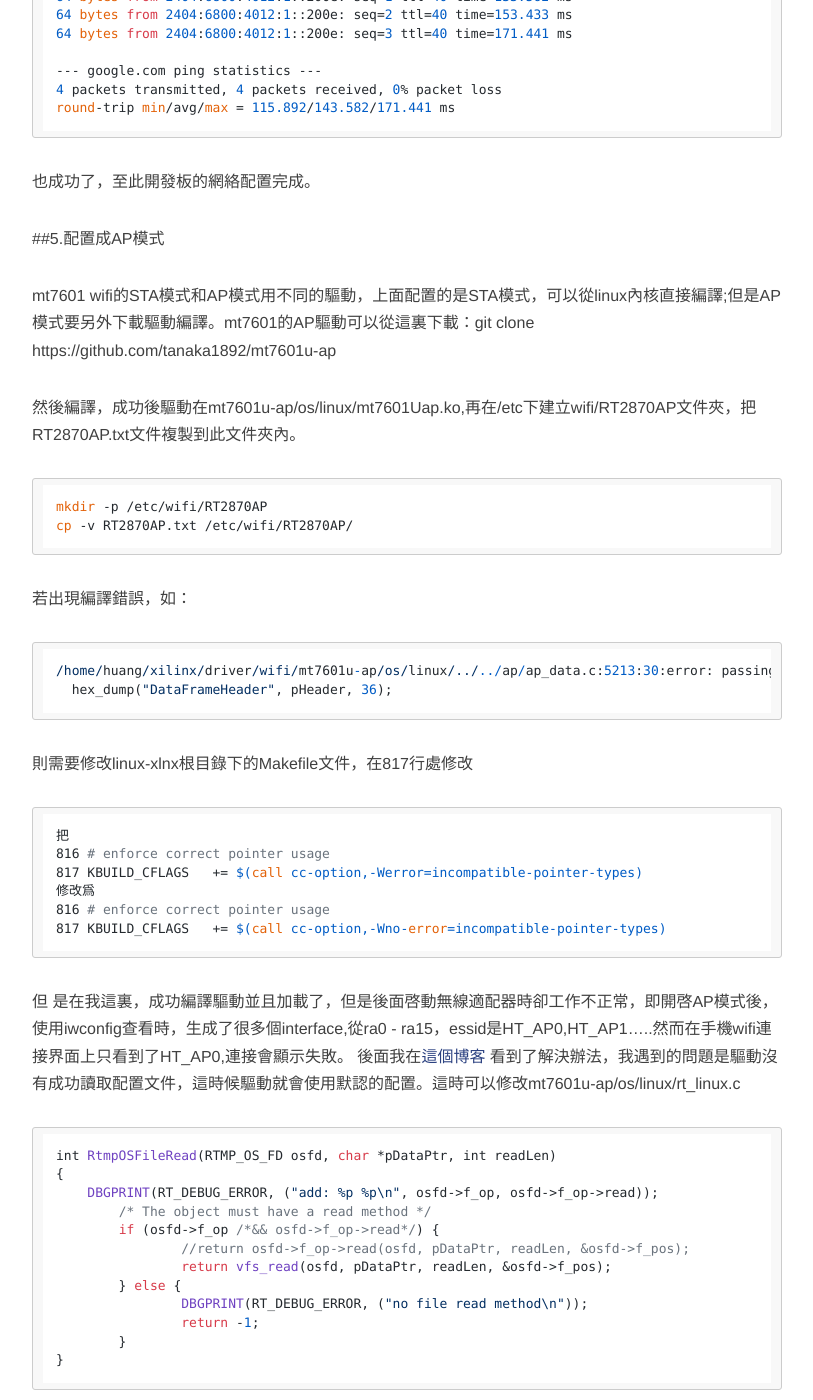
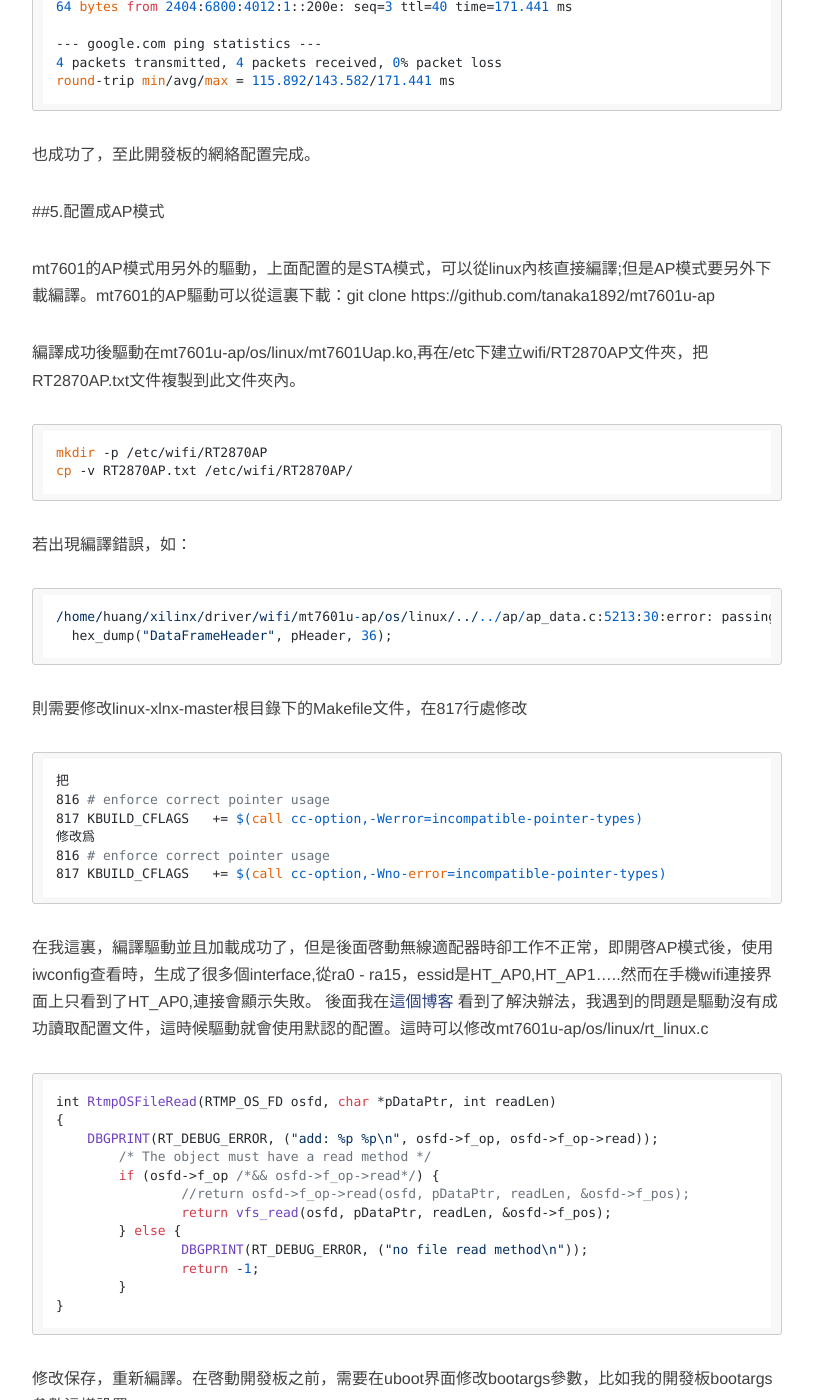
Before and after one commit to huangwenshan1999/huangwenshan1999.github.io, a Jekyll site: the page built from _posts/2018-04-20-mt7601u驅動移植.md, in a window 1280 px wide and 1400 px high, scrolled down 8834 px. Shown: the whole window, without its empty margins (233-1046 px from the left). Built offline with Jekyll 4.4.1, drawn with Linux system fonts in a browser that asks for light colours; nearby versions of some CDN libraries; comment, search, counter and statistics services are not loaded; some of the changed text lies outside the part shown.

Commit message:
修正語言表達

````diff
--- a/_posts/2018-04-20-mt7601u驅動移植.md
+++ b/_posts/2018-04-20-mt7601u驅動移植.md
@@ -8,10 +8,10 @@ catalog: true
 keywords: linux,mt7601u,wifi,usb wireless adapter
 ---
 ##1.移植wifi驅動需要考慮的問題。
-1）首先要檢查vivado工程裏的ZYNQ Processing System是否勾選了USB引腳，因爲硬件層面出錯的話後面的移植工作就不會成功。在這裏，我的PL工程的PS部分勾選的是USB0,如圖所示。![](https://github.com/huangwenshan1999/huangwenshan1999.github.io/raw/master/post_img/mt7601u/1.png)
+對於ZYNQ開發板來說，移植WIFI驅動需要考慮PL工程的設計、設備樹、linux內核、開發板bootargs參數。
+1）首先要檢查vivado工程裏的ZYNQ Processing System是否勾選了USB引腳，否則無法進行後面的移植操作。在這裏，PL工程的PS部分勾選的是USB0,如圖所示。![](https://github.com/huangwenshan1999/huangwenshan1999.github.io/raw/master/post_img/mt7601u/1.png)
 
-2）檢查設備樹是否有USB節點，並且裏面的參數要正確，USB節點看上去是這樣子的
-（這個節點是USB0）。
+2）檢查設備樹是否有USB節點，節點對應的參數是否正確。正確是USB節點如下（這個節點是USB0）。
 ```
 usb@e0002000 {
 			compatible = "xlnx,zynq-usb-2.20a", "chipidea,usb2";
@@ -44,10 +44,10 @@ USB support
 ```
 Bus 001 Device 002: ID 148f:7601
 ```
-輸出這些信息時就表示成功識別了Ralink Technology, Corp. MT7601U Wireless Adapter ，硬件應該沒有問題了。
+輸出這些信息時就表示成功識別了Ralink Technology, Corp. MT7601U Wireless Adapter ，對於移植WIFI驅動來說，基礎平臺的搭建已經沒有問題了。
 
 ##2.驅動移植
-**說明:**因爲我的開發板使用的內核是4.9版本，驅動已經包含在linux kernel裏面，在編譯內核時進行相關的配置就可以了。
+**說明:**因爲我的開發板使用的內核是4.9版本，驅動已經包含在linux kernel裏面，在編譯內核時進行相關的配置就可以了;需要注意的是內核編譯出來的wifi驅動不支持AP模式，AP模式的編譯工作在文章後面介紹。
 
 ```
 >Networking support
@@ -72,7 +72,7 @@ Bus 001 Device 002: ID 148f:7601
      <*>     Ralink driver support  --->
      		<*>   Ralink rt27xx/rt28xx/rt30xx (USB) support
 ```
-配置完成後開始編譯
+編譯linux
 ```
 ARCH=arm CROSS_COMPILE=arm-linux-gnueabihf- make -j2
 ```
@@ -95,10 +95,10 @@ mt7601u 1-1:1.0: ASIC revision: 76010001 MAC revision: 76010500
 mt7601u 1-1:1.0: EEPROM ver:0c fae:00
 usbcore: registered new interface driver mt7601u
 ```
-執行 ifconfig -a 命令會看到wlan0
+執行 ifconfig -a 命令會看到wlan0設備
 ![](https://github.com/huangwenshan1999/huangwenshan1999.github.io/raw/master/post_img/mt7601u/5.png)
 
-當然，這是linux-4.9版本內置的mt7601u驅動，如果使用的版本較低，可能是4.1以下的話就需要自己下載源碼另外編譯驅動了。推薦的源碼下載地址  https://github.com/kuba-moo/mt7601u
+當然，這是linux-4.9版本內置的mt7601u驅動，如果使用的版本較低如4.1以下的話就需要自己下載源碼另外編譯驅動了。推薦的源碼下載地址  https://github.com/kuba-moo/mt7601u
 
 如果需要mt7601u.bin文件的話可以到[這裏下載](https://github.com/huangwenshan1999/mt7601u) 。
 
@@ -131,14 +131,14 @@ RANLIB = /opt/Xilinx/SDK/2017.4/gnu/aarch32/lin/gcc-arm-linux-gnueabi/bin/arm-li
 ## a local version (non-root).
 BUILD_STATIC = y
 ```
-然後執行
+執行
 make
 make install
-然後在wireless-tools/sbin下的文件復制到開發板的/bin目錄下,並且在開發板/bin目錄下執行
+在wireless-tools/sbin下的文件復制到開發板的/bin目錄下,並且在開發板/bin目錄下執行
 ```
 chmod 777 iw*
 ```
-**注意：**移植程式的同時需要復制交叉編譯工具鏈的一些lib文件到開發板的/lib目錄下，否則移植的程式無法運行。
+**注意：**需要復制交叉編譯工具鏈的一些lib文件到開發板的/lib目錄下，否則移植的程式無法運行。
 ```
 cp -v /opt/Xilinx/SDK/2017.4/gnu/aarch32/lin/gcc-arm-linux-gnueabi/arm-linux-gnueabihf/libc/lib/libc-2.3.2.so _install/lib
 cp -v /opt/Xilinx/SDK/2017.4/gnu/aarch32/lin/gcc-arm-linux-gnueabi/arm-linux-gnueabihf/libc/lib/libc.* _install/lib
@@ -148,7 +148,7 @@ cp -v /opt/Xilinx/SDK/2017.4/gnu/aarch32/lin/gcc-arm-linux-gnueabi/arm-linux-gnu
 cp -v /opt/Xilinx/SDK/2017.4/gnu/aarch32/lin/gcc-arm-linux-gnueabi/arm-linux-gnueabihf/libc/lib/libthread_db* _install/lib
 ```
 ##4.配置開發板網路
-1）配置wifi適配器,ip地址要和連接的wifi在同一個網域內，你如我的wifi地址是192.168.12.1
+1）配置wifi適配器,ip地址要和連接的wifi在同一個網域內，如我的wifi熱點地址是192.168.12.1，在開發板設置wlan0設備的地址爲192.168.12.12
 ```
 ifconfig wlan0 192.168.12.12 netmask 255.255.255.0 up
 ```
@@ -284,9 +284,9 @@ round-trip min/avg/max = 115.892/143.582/171.441 ms
 ##5.配置成AP模式
 
 
-mt7601 wifi的STA模式和AP模式用不同的驅動，上面配置的是STA模式，可以從linux內核直接編譯;但是AP模式要另外下載驅動編譯。mt7601的AP驅動可以從這裏下載：git clone https://github.com/tanaka1892/mt7601u-ap
+mt7601的AP模式用另外的驅動，上面配置的是STA模式，可以從linux內核直接編譯;但是AP模式要另外下載編譯。mt7601的AP驅動可以從這裏下載：git clone https://github.com/tanaka1892/mt7601u-ap
 
-然後編譯，成功後驅動在mt7601u-ap/os/linux/mt7601Uap.ko,再在/etc下建立wifi/RT2870AP文件夾，把RT2870AP.txt文件複製到此文件夾內。
+編譯成功後驅動在mt7601u-ap/os/linux/mt7601Uap.ko,再在/etc下建立wifi/RT2870AP文件夾，把RT2870AP.txt文件複製到此文件夾內。
 ```
 mkdir -p /etc/wifi/RT2870AP
 cp -v RT2870AP.txt /etc/wifi/RT2870AP/
@@ -296,7 +296,7 @@ cp -v RT2870AP.txt /etc/wifi/RT2870AP/
 /home/huang/xilinx/driver/wifi/mt7601u-ap/os/linux/../../ap/ap_data.c:5213:30:error: passing argument 2 of ‘hex_dump’ from incompatible pointer type [-Werror=incompatible-pointer-types]
   hex_dump("DataFrameHeader", pHeader, 36);
 ```
-則需要修改linux-xlnx根目錄下的Makefile文件，在817行處修改
+則需要修改linux-xlnx-master根目錄下的Makefile文件，在817行處修改
 ```
 把
 816 # enforce correct pointer usage
@@ -305,7 +305,7 @@ cp -v RT2870AP.txt /etc/wifi/RT2870AP/
 816 # enforce correct pointer usage
 817 KBUILD_CFLAGS   += $(call cc-option,-Wno-error=incompatible-pointer-types)
 ```
-但 是在我這裏，成功編譯驅動並且加載了，但是後面啓動無線適配器時卻工作不正常，即開啓AP模式後，使用iwconfig查看時，生成了很多個interface,從ra0 - ra15，essid是HT_AP0,HT_AP1.....然而在手機wifi連接界面上只看到了HT_AP0,連接會顯示失敗。
+在我這裏，編譯驅動並且加載成功了，但是後面啓動無線適配器時卻工作不正常，即開啓AP模式後，使用iwconfig查看時，生成了很多個interface,從ra0 - ra15，essid是HT_AP0,HT_AP1.....然而在手機wifi連接界面上只看到了HT_AP0,連接會顯示失敗。
 後面我在[這個博客](https://lo-li.net/1290.html) 看到了解決辦法，我遇到的問題是驅動沒有成功讀取配置文件，這時候驅動就會使用默認的配置。這時可以修改mt7601u-ap/os/linux/rt_linux.c
 ```
 int RtmpOSFileRead(RTMP_OS_FD osfd, char *pDataPtr, int readLen)
@@ -321,11 +321,11 @@ int RtmpOSFileRead(RTMP_OS_FD osfd, char *pDataPtr, int readLen)
         }
 }
 ```
-修改保存，重新編譯。在啓動開發板之前，需要在uboot界面修改bootargs參數
+修改保存，重新編譯。在啓動開發板之前，需要在uboot界面修改bootargs參數，比如我的開發板bootargs參數這樣設置
 ```
-setenv bootargs 'root=/dev/raw rw cma=25M coherent_pool=2M  init=/linuxrc'
+setenv bootargs 'root=/dev/raw rw cma=15M coherent_pool=2M  init=/linuxrc'
 ```
-這裏的啓動方式是q-spi啓動，如果是其他啓動方式則要進行相應修改;但是coherent_pool=2M一定要有，否則驅動加載會出錯。cma=25M也添加進去吧，我懶得驗證了。沒有正確設置bootargs參數之前，加載驅動時會出現如下錯誤：
+這裏的啓動方式是q-spi啓動，如果是其他啓動方式則要進行相應修改;注意coherent_pool=2M參數必須要有，否則驅動加載會出錯：
 ```
 rt2870: probe of 1-1:1.0 failed with error -1
 ```
@@ -342,10 +342,10 @@ ra0       IEEE 802.11bgn  ESSID:"arm-linux-AP"
           Mode:Master  Channel:11  Access Point: 28:F3:66:71:88:81
           Bit Rate=72 Mb/s
 ```
-手機連接成功，我的AP熱點名是arm-linux-AP。**注意：**目前僅僅是實現了手機和開發板的局域網通信，由於在AP模式下沒有配置DNS和ip轉發規則，所以並不能訪問外部網路，這個待日後完善。
+使用手機連接成功，AP熱點名是arm-linux-AP。**注意：**目前僅僅是實現了手機和開發板的局域網通信，由於在AP模式下沒有配置DNS和ip轉發規則，所以並不能訪問外部網路，這個待日後完善。
 ![](https://github.com/huangwenshan1999/huangwenshan1999.github.io/raw/master/post_img/mt7601u/8.png)
 
-ping通手機。
+測試開發板與手機是否連接成功
 ```
 [root@huang:/home]#ping 192.168.12.104
 PING 192.168.12.104 (192.168.12.104): 56 data bytes
````
Also changed, not shown: other parts of _posts/2018-04-20-mt7601u驅動移植.md (+3 -3 lines).
